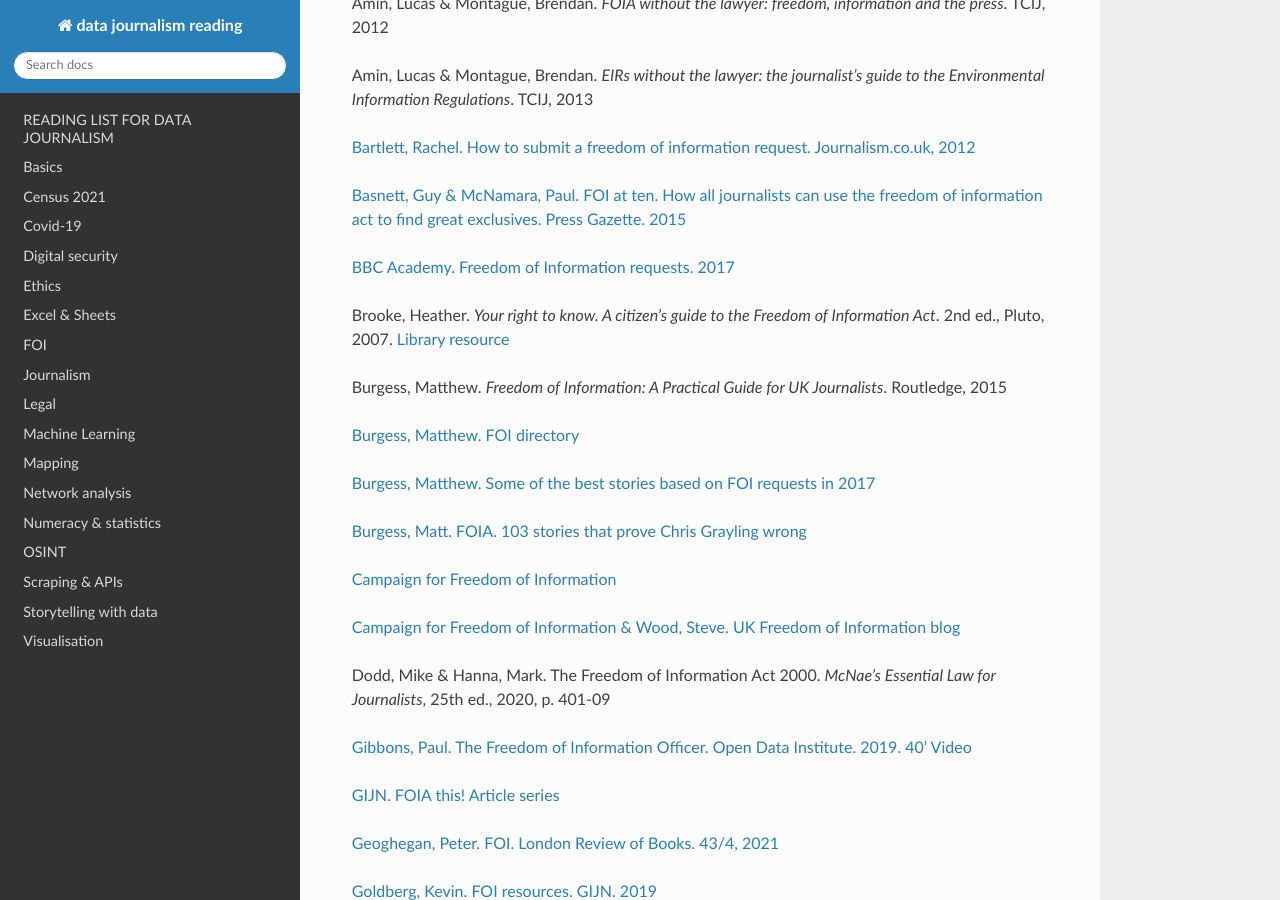
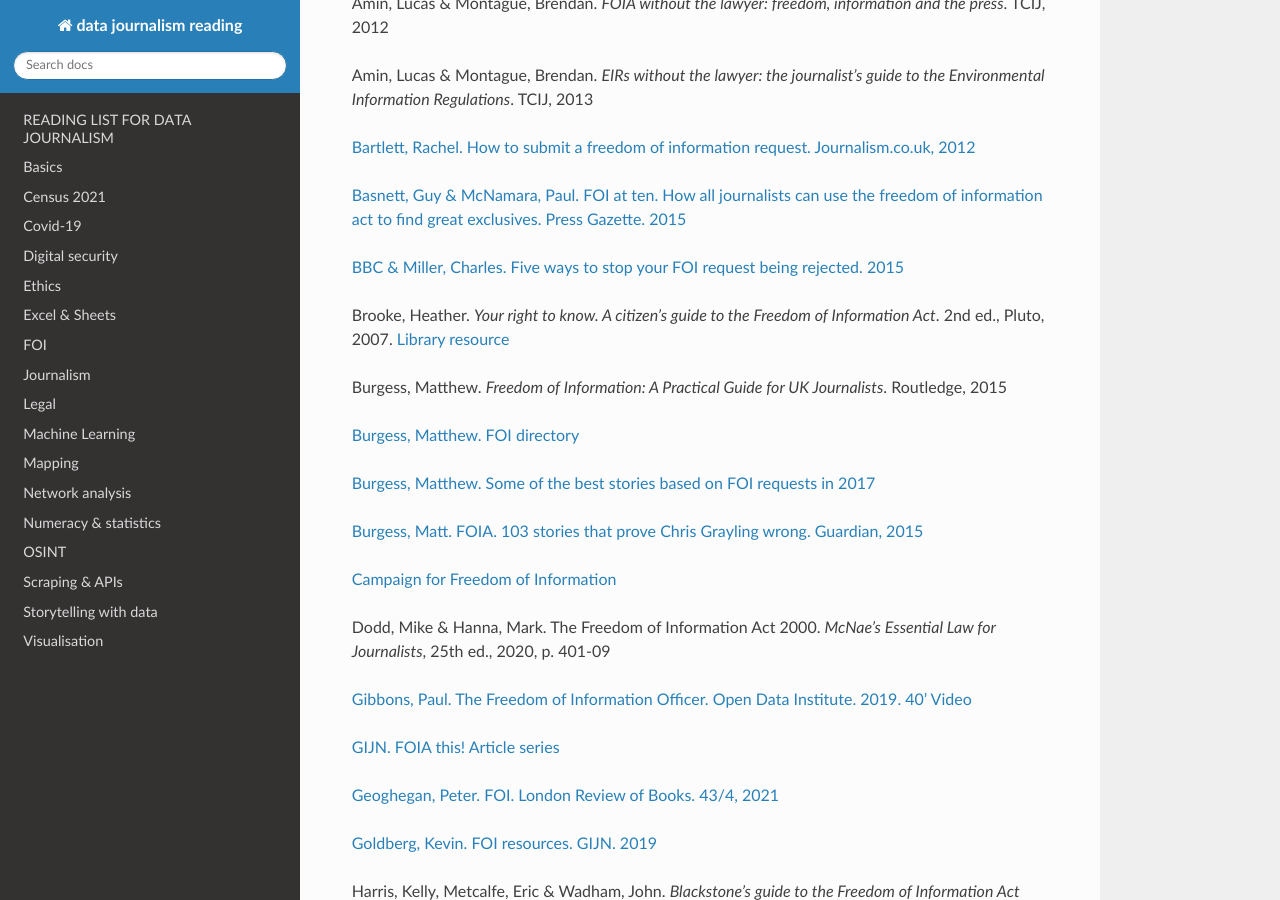
Before and after one commit to aodhanlutetiae/dj_reading, a Sphinx documentation site: the page built from docs/source/index.rst, in a window 1280 px wide and 900 px high, scrolled down 5755 px. Built offline with Sphinx 7.4.7 and the Read the Docs theme 2.0.0, drawn with Linux system fonts in a browser that asks for light colours.

Commit message:
update foi

```diff
--- a/docs/source/index.rst
+++ b/docs/source/index.rst
@@ -309,8 +309,8 @@
 Gazette.
 2015 <https://www.pressgazette.co.uk/foi-10-how-all-journalists-can-use-freedom-information-act-find-great-exclusives/>`_
 
-`BBC Academy. Freedom of Information requests.
-2017 <https://www.bbc.co.uk/academy/en/articles/art20140226095548310>`_
+`BBC & Miller, Charles. Five ways to stop your FOI request being rejected.
+2015 <https://www.bbc.co.uk/blogs/collegeofjournalism/entries/babd8f3c-934f-4b5b-b37a-d5b06cdac69a>`_
 
 Brooke, Heather. *Your right to know. A citizen’s guide to the Freedom
 of Information Act*. 2nd ed., Pluto, 2007. `Library resource <https://librarysearch.cardiff.ac.uk/permalink/f/3go6c4/44CAR_ALMA51151691970002420>`_
@@ -324,12 +324,9 @@
 2017 <https://www.foi.directory/some-of-the-best-stories-based-on-foi-requests-in-2017/>`_
 
 `Burgess, Matt. FOIA. 103 stories that prove Chris Grayling
-wrong <https://www.theguardian.com/media/2015/oct/30/freedom-of-information-act-chris-grayling-misuse-foi>`_
+wrong. Guardian, 2015 <https://www.theguardian.com/media/2015/oct/30/freedom-of-information-act-chris-grayling-misuse-foi>`_
 
 `Campaign for Freedom of Information <https://www.cfoi.org.uk/>`_
-
-`Campaign for Freedom of Information & Wood, Steve. UK Freedom of
-Information blog <http://foia.blogspot.com/>`_
 
 Dodd, Mike & Hanna, Mark. The Freedom of Information Act 2000. *McNae’s Essential Law for Journalists*, 25th ed., 2020, p. 401-09
 
```
